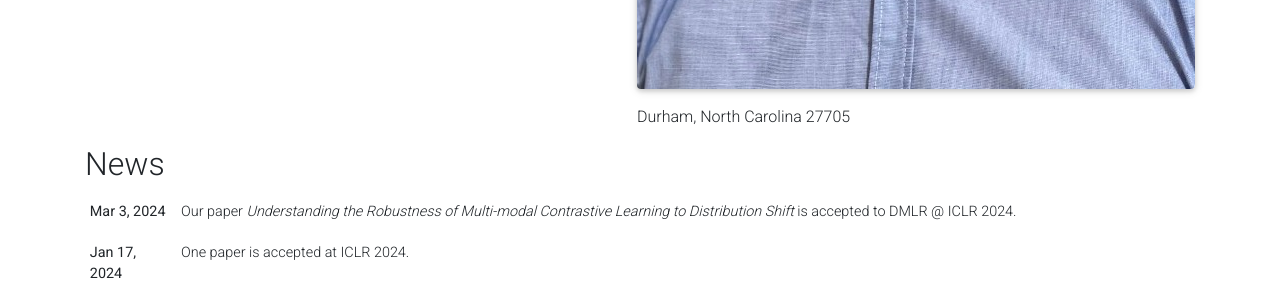
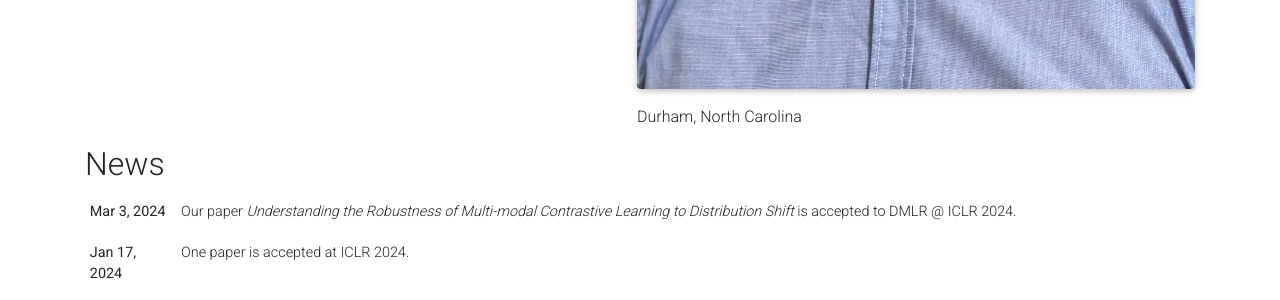
Before and after one commit to nguyendangson/nguyendangson.github.io, a Jekyll site: the page built from _pages/about.md, in a window 1280 px wide and 1302 px high. Shown: the part 935-1235 px from the top of the window. Built offline with Jekyll 4.4.1, drawn with Linux system fonts in a browser that asks for light colours; nearby versions of some CDN libraries; full-size pictures stand in for the smaller copies a plugin makes; library files that are not in the unit come from our copies; comment, search, counter and statistics services are not loaded; a style sheet for code colours, icons or effects is not loaded.

Commit message:
Update about.md

```diff
--- a/_pages/about.md
+++ b/_pages/about.md
@@ -11,7 +11,7 @@ profile:
   address: >
      <p></p>
      <p></p>
-     <p>Durham, North Carolina 27705</p>
+     <p>Durham, North Carolina</p>
 
 news: true  # includes a list of news items
 selected_papers: false # includes a list of papers marked as "selected={true}"
```
